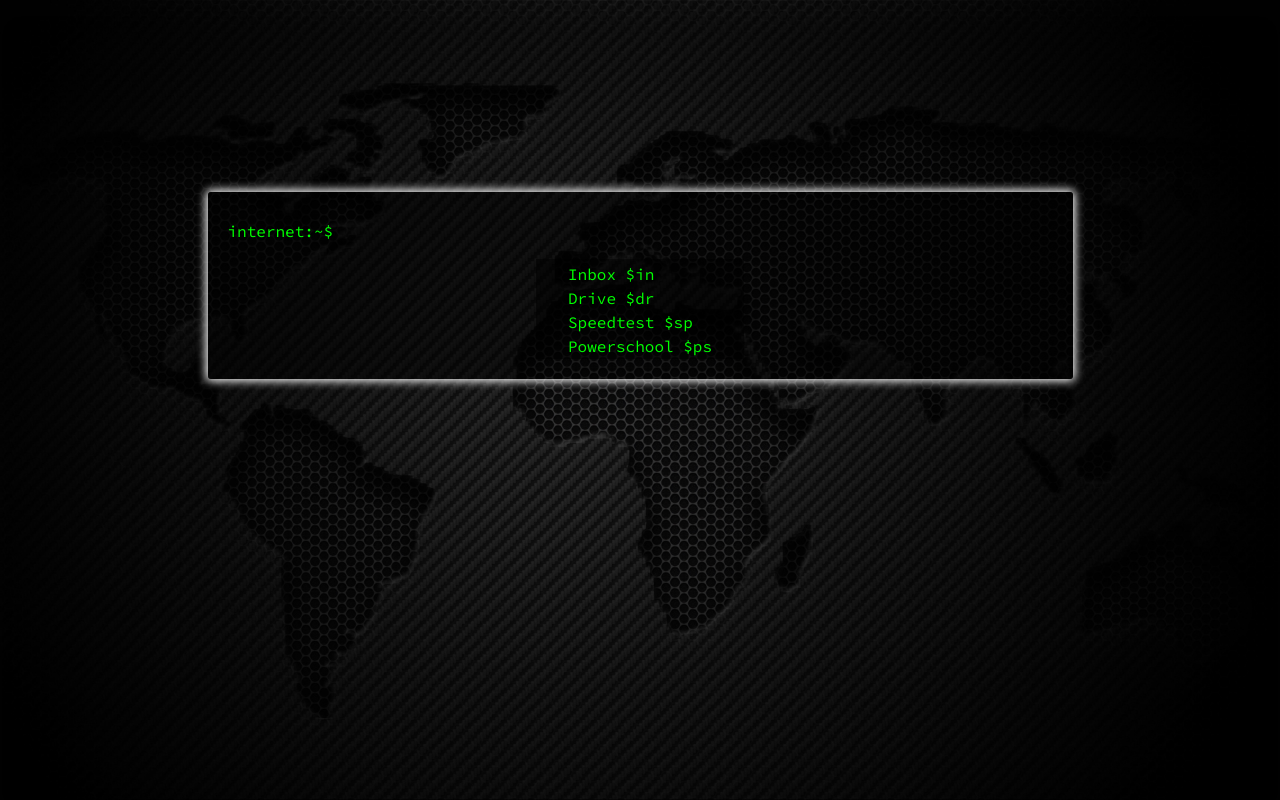
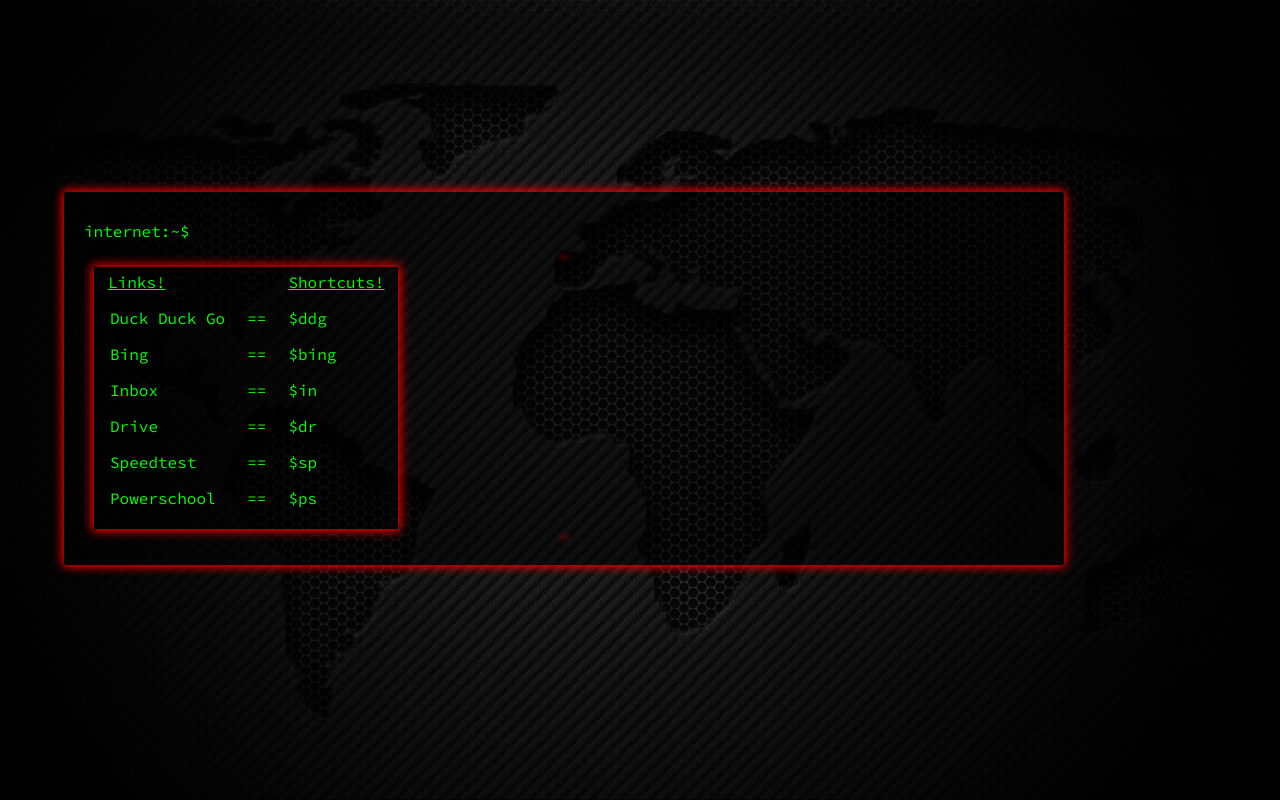
Before and after one commit to BigAlJackson9092/BigAlJackson9092, a plain HTML site: page index.html in a window 1280 px wide. Drawn offline with Linux system fonts and the light colour scheme.

Commit message:
edit
edit

```diff
--- a/index.css
+++ b/index.css
@@ -21,23 +21,42 @@ html, body {
     /* center */
     display: block;
     margin-top: 15%;
-    margin-left: auto;
-    margin-right: auto;
-    min-width: 825px;
+    margin-left: 5%;
+    margin-right: 5%;
+    min-width: 80%;
+    width: 80%;
+    box-shadow: 0px 0px 10px 2px white;
+    background-color: rgba(0, 0, 0, .5);
+    padding: 20px;
+	padding-right:20;
+    border-radius: 3px;
+	font-family: "Source Code Pro", monospace;
+    color: #00FF00;
+    font-weight: 400;
+    font-size: 100%;
+    min-width: 750%;
+    width: 75%;
+}
+.searchdiv:hover{
+box-shadow: 0px 0px 10px 2px red;
+}
+#search-container {
+    display: block;
+    margin-top: 15%;
+    margin-left: 5%;
+    margin-right: 5%;
+    min-width: 80%;
     width: 825px;
     box-shadow: 0px 0px 10px 2px white;
     background-color: rgba(0, 0, 0, .5);
     padding: 20px;
     border-radius: 3px;
-}
-
-#search-container {
-    font-family: "Source Code Pro", monospace;
+	font-family: "Source Code Pro", monospace;
     color: #00FF00;
     font-weight: 400;
     font-size: 100%;
-    min-width: 100%;
-    width: 100%;
+    min-width: 75%;
+    width: 75%;
 }
 
 #search-container::before {
@@ -81,20 +100,25 @@ html, body {
     color: white;
 }
 table {
+    padding-left: 2px;
+    padding-right: 2px;
+    padding-top: 2px;
+    padding-bottom: 2px;
+    margin-left: 10px;
     margin-top: 10px;
-    margin-left: auto;
-    margin-right: auto;
-    padding-left: 20px;
-    padding-right: 20px;
     font-family: "Source Code Pro", monospace;
-    background-color: rgb(0, 0, 0, .5);
+    box-shadow: 0px 0px 10px 2px red;
+    background-color: rgba(0, 0, 0, .25);
 }
 
 th, td {
     padding-right: 10px;
     padding-left: 10px;
 }
-
+tr{
+padding-left:2px;
+padding-top:2px;
+}
 th {
     font-weight: 600;
     color: white;
@@ -109,7 +133,9 @@ td {
 a {
     color: inherit;
     text-decoration: none;
-}
+    margin-left: 2px;
+
+ }
 
 a:hover {
     text-decoration: underline;
@@ -119,3 +145,47 @@ a:visited {
     color: inherit;
     text-decoration: none;
 }
+a:focus{
+    outline:0;
+     text-decoration: underline;
+}
+hr{border: 0;
+box-shadow:0 0 4px .5px white;
+width:10px;
+}
+ul{
+margin-left: 1px;
+margin-right: 1px;
+margin-bottom: 1px;
+margin-top: 1px;
+width:auto;
+padding-left: 0px;
+}
+li{
+    float: left;
+    font-size: 16px;
+    display: inline-block;
+    margin-right: 0.5em;
+    }
+ul#menu li a {
+padding: 6px 15px;
+}
+
+#navTable{
+    box-shadow: 0px 0px 10px 2px white;
+    background-color: rgba(0, 0, 0, .5);
+    border-radius: 3px;
+    margin-left: 10px;
+    margin-top: 10px;
+}
+
+#navLi{
+    float: left;
+    border-color: red;
+    box-shadow: 0px 0px 5px 2px red;
+    background-color: rgba(0, 0, 0, .5);
+    border-radius: 8px;
+	font-family: "Source Code Pro", monospace;
+    color: #00FF00;
+
+}
--- a/index.html
+++ b/index.html
@@ -7,29 +7,39 @@
 
     </head>
     <body>
-        <div id="search container" class="searchdiv">
-
-            <span id="search-container">
-                <input id="search box" type="text" class="searchbox" placeholder="" onkeypress="searchKeyPress(event)" autofocus></input>
+        <div id="search-container" class="searchdiv">
+            <span>
+                <input id="search_box" type="text" class="searchbox" placeholder="" onfocus="chgR()" onblur="chgW()"  onkeypress="searchKeyPress(event)" autofocus></input>
             </span>
-			<table><tr>
-			<tr>
-                    <td><a onmouseover="aTitle(this)" href="http://inbox.google.com">Inbox $in</a></td>
-                </tr>
-                <tr>
-                    <td><a onmouseover="aTitle(this)" href="http://drive.google.com">Drive $dr</a></td>
-                </tr>
-                <tr>
-
-                    <td><a onmouseover="aTitle(this)" href="http://www.speedtest.net">Speedtest $sp</a></td>
-                </tr>
-                <tr>
-                    <td><a onmouseover="aTitle(this)" href="http://tollandschools.powerschool.com/public">Powerschool $ps</a></td>
-                </tr>
-            </table>
-        </div>
-        </div>
-
+			<hr id="hr1">
+		  <table><tr>
+			<td><u>Links!</u>
+                <p><a href="http://ddg.gg">Duck Duck Go</a></p>
+                <p><a href="http://bing.com">Bing</a></p>
+                <p><a href="http://inbox.google.com">Inbox</a></p>
+                <p><a href="http://drive.google.com">Drive</a></p>
+                <p><a href="http://www.speedtest.net">Speedtest</a></p>
+                <p><a href="http://tollandschools.powerschool.com/public">Powerschool</a></p>
+			</td>
+			<td><b style="color: black; opacity: 0.0">.</b>
+			<p>==
+			<p>==
+			<p>==
+			<p>==
+            <p>==
+            <p>==
+			</td>
+			<td><u>Shortcuts!</u>
+			<p>$ddg
+            <p>$bing
+            <p>$in
+			<p>$dr
+			<p>$sp
+			<p>$ps
+			</td>
+		</tr></table>
+		<hr id="hr2">
+		</div>
 
         <script src="script.js" type="text/javascript"></script>
     </body>
--- a/script.js
+++ b/script.js
@@ -1,11 +1,24 @@
-var box = document.getElementById("search box");
+var box = document.getElementById("search_box");
 // this should catch most URLs, or at least the ones I would type.
 var urlPattern = new RegExp("^(https?://)?[^ ]+[.][^ ]+([.][^ ]+)*(/[^ ]+)?$");
+var isfocused = false;
 // search for text in text box
+function chgR(){
+	var searchdiv = document.getElementsByClassName("searchdiv")[0];
+	searchdiv.style["boxShadow"] = ("0px 0px 10px 2px red");
+	document.getElementById('hr1') .style["boxShadow"] = ("0px 0px 4px 0.5px red");
+	document.getElementById('hr2') .style["boxShadow"] = ("0px 0px 4px 0.5px red");
+}
+function chgW(){
+	var searchdiv =document.getElementsByClassName("searchdiv")[0];
+	searchdiv.style["boxShadow"] = ("0px 0px 10px 2px white");
+	document.getElementById('hr1') .style["boxShadow"] = ("0px 0px 4px 0.5px white");
+	document.getElementById('hr2') .style["boxShadow"] = ("0px 0px 4px 0.5px white");
+}
 function search() {
 	console.log("Googling \"" + box.value + "\"");
 	console.log("Encoded query: \n" + encodeURIComponent(box.value));
-	document.location.href = "https://www.bing.com/search?q=" + encodeURIComponent(box.value);
+	document.location.href = "https://www.google.com/search?q=" + encodeURIComponent(box.value);
 }
 
 // if not search, nav to somewhere
@@ -44,8 +57,14 @@ function parseCom(com) {
 	else if (new RegExp("^ps$").test(com)) {
 		nav("http://tollandschool.powerschool.com/public");
 	}
+	else if(new RegExp("(bing)").test(com) || new RegExp("(b)").test(com) ){
+		var communist = com.split(/(bing) ?/);
+		document.location.href = "https://www.bing.com/search?q=" + communist[2];
 	// ... but is a valid URL
-	else if (urlPattern.test(com)) {
+    }else if (new RegExp("(ddg)").test(com) || new RegExp("(d)").test(com)){
+        var communist = com.split(/(ddg) ?/);
+		document.location.href = "https://www.duckduckgo.com/?q=" + communist[2];
+	}else if (urlPattern.test(com)) {
 		nav(com);
 	}
 	// ... or should be searched
```
Also changed, not shown: main.html (added, +22 -0 lines), commands.txt (deleted), index.js (added), 3 other files.
